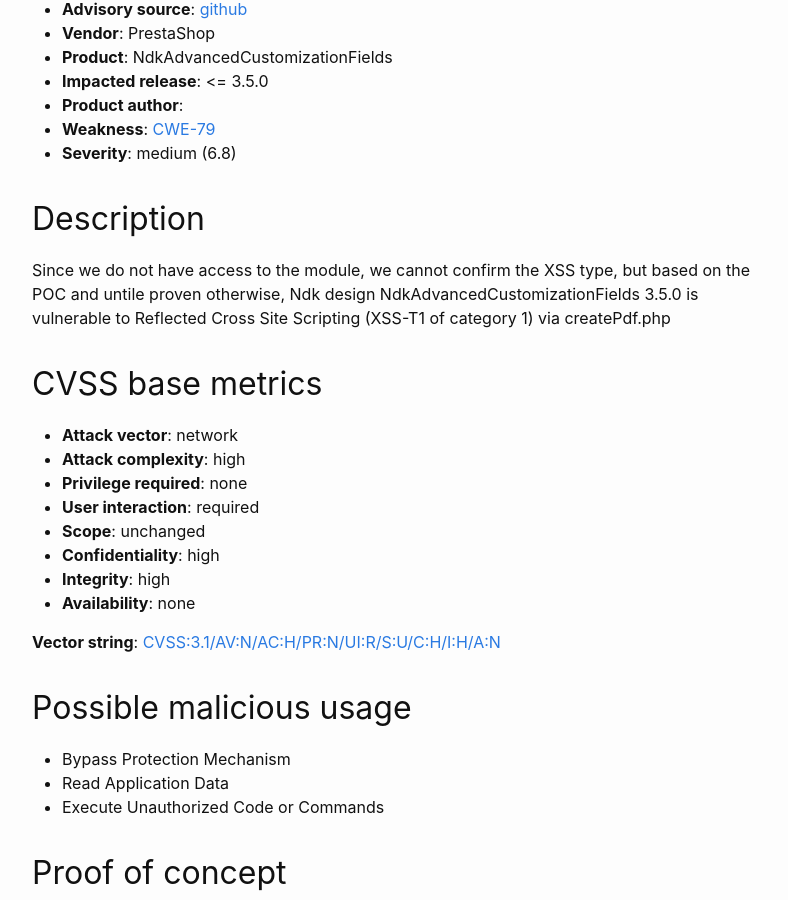
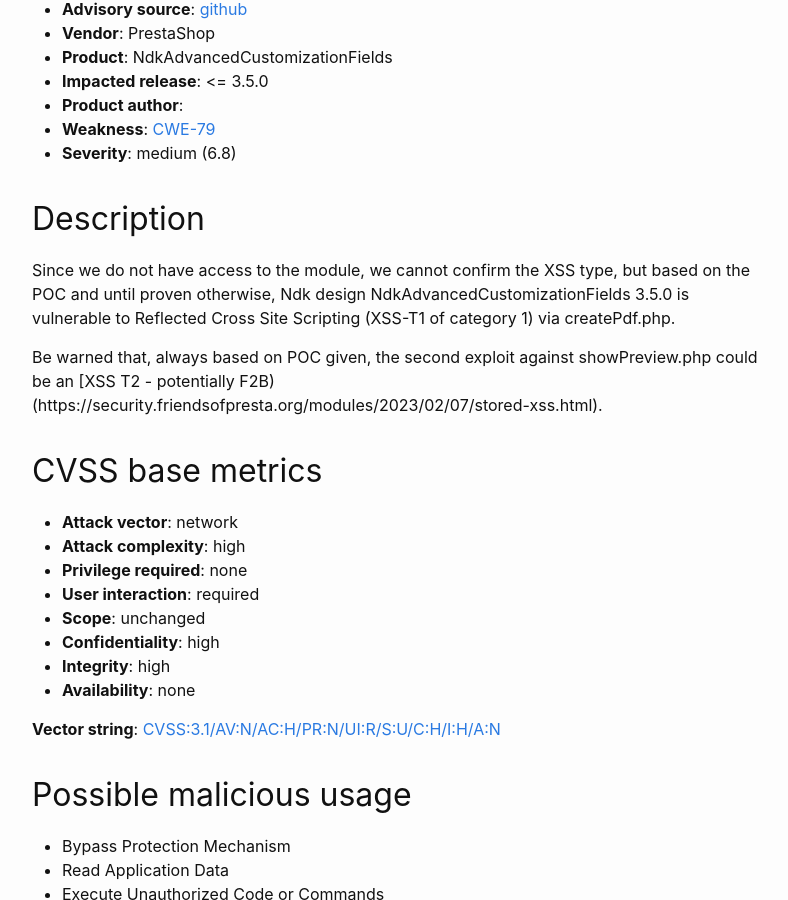
Before and after one commit to friends-of-presta/security-advisories, a Jekyll site: the page built from _posts/2022-11-01-ndk_advanced_custom_fields-CVE-2022-40840.md, in a window 1280 px wide and 900 px high, scrolled down 604 px. Shown: the whole window, without its empty margins (238-1026 px from the left). Built offline with Jekyll 4.4.1, drawn with Linux system fonts in a browser that asks for light colours.

Commit message:
Update 2022-11-01-ndk_advanced_custom_fields-CVE-2022-40840.md

```diff
--- a/_posts/2022-11-01-ndk_advanced_custom_fields-CVE-2022-40840.md
+++ b/_posts/2022-11-01-ndk_advanced_custom_fields-CVE-2022-40840.md
@@ -24,7 +24,9 @@ Ndk design NdkAdvancedCustomizationFields 3.5.0 is vulnerable to Reflected Cross
 
 ## Description
 
-Since we do not have access to the module, we cannot confirm the XSS type, but based on the POC and untile proven otherwise, Ndk design NdkAdvancedCustomizationFields 3.5.0 is vulnerable to Reflected Cross Site Scripting (XSS-T1 of category 1) via createPdf.php
+Since we do not have access to the module, we cannot confirm the XSS type, but based on the POC and until proven otherwise, Ndk design NdkAdvancedCustomizationFields 3.5.0 is vulnerable to Reflected Cross Site Scripting (XSS-T1 of category 1) via createPdf.php.
+
+Be warned that, always based on POC given, the second exploit against showPreview.php could be an [XSS T2 - potentially F2B)(https://security.friendsofpresta.org/modules/2023/02/07/stored-xss.html).
 
 ## CVSS base metrics
 
```
